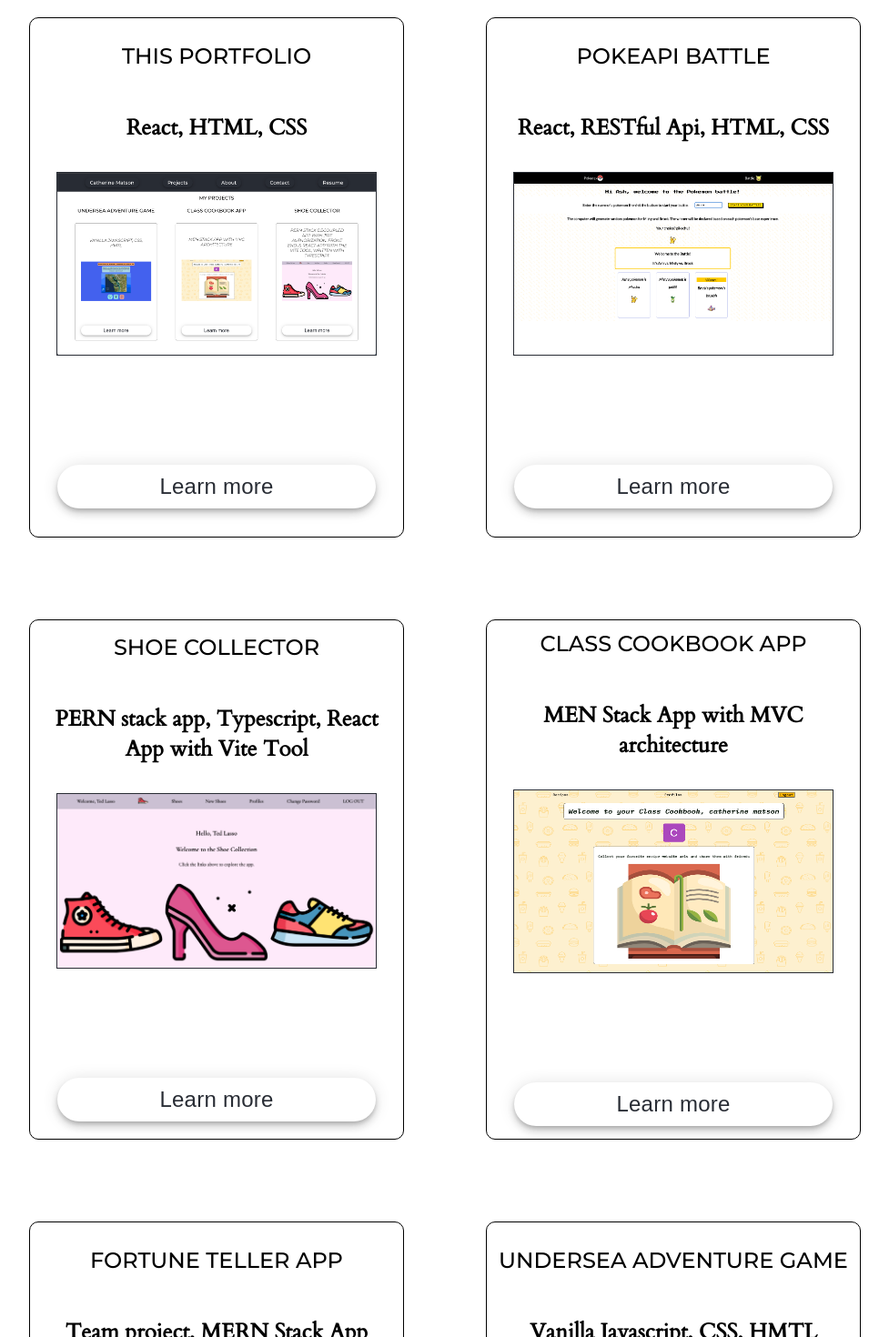
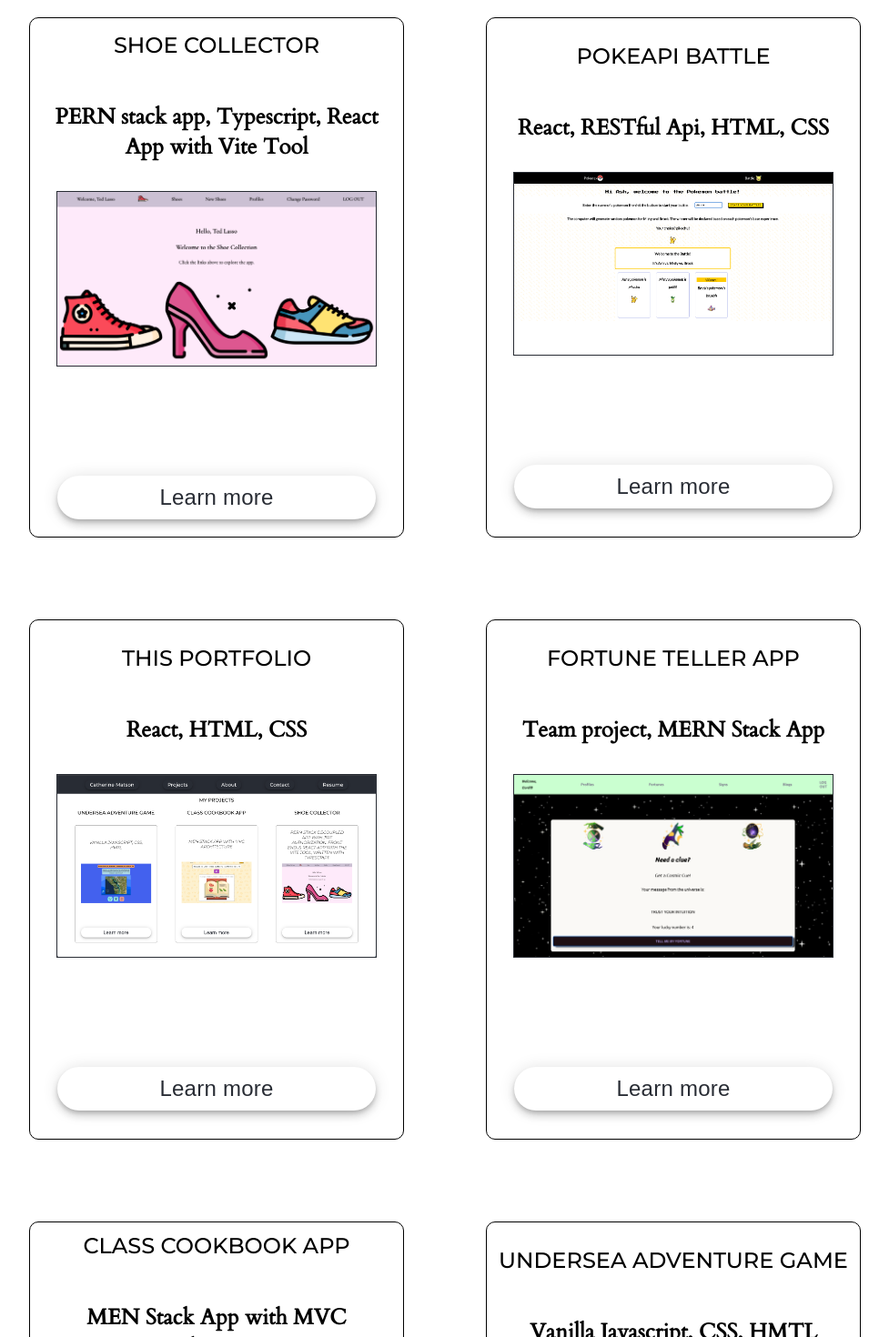
Before and after one commit to CCMatson/catherine-portfolio, a React (Create React App) app: page /projects in a window 1280 px wide. Shown: the part 160-1630 px from the top of the page at 91% size, without its empty margins (151-1128 px from the left). Built offline with nearby package versions, Linux system fonts and the light colour scheme; a web font is replaced by a local one.

Commit message:
update projects data page

```diff
--- a/src/data/projects.js
+++ b/src/data/projects.js
@@ -1,11 +1,11 @@
 const myProjects = [
-  {
-    title: 'This Portfolio',
-    technology: "React, HTML, CSS",
-    description: 'I created this portfolio using React, with deployment hosted by Netlify.',
-    image: '/Portfolio.png',
-    repositoryLink: 'https://github.com/CCMatson/catherine-portfolio',
-    deploymentLink: 'https://ccm-react-portfolio.netlify.app/'
+    {
+    title: 'Shoe Collector',
+    technology: "PERN stack app, Typescript, React App with Vite Tool",
+    description: 'Logged in users can add shoes to their collection, edit and delete. This app uses JWT authorization. The database storage is sequelize and PostgreSQL. Sample log in, email: "cb@gmail.com" password: "cb"',
+    image: '/ShoeCollectorLanding.png',
+    repositoryLink: 'https://github.com/CCMatson/shoes-front-end',
+    deploymentLink: 'https://shoe-collector.netlify.app/'
   },
   {
     title: 'PokeApi Battle',
@@ -15,29 +15,29 @@ const myProjects = [
     repositoryLink: 'https://github.com/CCMatson/pokeapi-react-practice',
     deploymentLink: 'https://pokeapi-game.netlify.app/'
   },
+    {
+    title: 'This Portfolio',
+    technology: "React, HTML, CSS",
+    description: 'I created this portfolio using React, with deployment hosted by Netlify. A unique feature is the code in the src/utilites folder that holds vanilla javascript functions to create the custom url for each profile page',
+    image: '/Portfolio.png',
+    repositoryLink: 'https://github.com/CCMatson/catherine-portfolio',
+    deploymentLink: 'https://ccm-react-portfolio.netlify.app/'
+  },
   {
-    title: 'Shoe Collector',
-    technology: "PERN stack app, Typescript, React App with Vite Tool",
-    description: 'Logged in users can add shoes to their collection, edit and delete. This app uses JWT authorization. The database storage is sequelize and PostgreSQL.',
-    image: '/ShoeCollectorLanding.png',
-    repositoryLink: 'https://github.com/CCMatson/shoes-front-end',
-    deploymentLink: 'https://shoe-collector.netlify.app/'
+    title: 'Fortune Teller App',
+    technology: "Team project, MERN Stack App",
+    description: 'This app was created by a team of 3 devs, where my role was "git manager" in charge of merging code, and writing the code for the front and back-end of our key data structure. Includes authorization with Google Oath and storage on MongoDB."Fortune Teller" is a positive entertainment app where users can create, edit, and delete fortunes that are later sent to other users who request a "random fortune from the universe"',
+    image: '/CosmicCueLanding.png',
+    repositoryLink: 'https://github.com/CCMatson/cosmic-cue-front-end',
+    deploymentLink: 'https://main--cosmic-cue.netlify.app/'
   },
   {
     title: 'Class Cookbook App',
     technology: "MEN Stack App with MVC architecture",
-    description: '"Class Cookbook" is modern update on the old-fashioned community cookbook. This app is a link collector inspired by Pinterest. Logged in users can add recipe url links to the app, edit and delete recipes, and review other users contributions. This app was created using MEN stack, with database storage supported by mongoose and MongoDB.',
+    description: '"Class Cookbook" is modern update on the old-fashioned community cookbook. This app is a link collector inspired by Pinterest. Logged in users can add recipe url links to the app, edit and delete recipes, and review other users contributions. This app was created using MEN stack, HTML, and CSS, with database storage supported by mongoose and MongoDB.',
     image: '/CookBook.png',
     repositoryLink: 'https://github.com/CCMatson/recipe-collector',
     deploymentLink: 'https://recipe-collector.fly.dev/'
-  },
-  {
-    title: 'Fortune Teller App',
-    technology: "Team project, MERN Stack App",
-    description: '"Fortune Teller" is a positive entertainment app where users can create, edit, and delete fortunes that are later sent to other users who request a "random fortune from the universe". This app was a group project, where my role was "git manager" in charge of merging code, and writing the code for the front and back-end of our key data structure. Includes authorization with Google Oath and storage on MongoDB.',
-    image: '/CosmicCueLanding.png',
-    repositoryLink: 'https://github.com/CCMatson/cosmic-cue-front-end',
-    deploymentLink: 'https://main--cosmic-cue.netlify.app/'
   },
   {
     title: "Undersea Adventure Game",
--- a/src/utilities/hyphenatedWords.js
+++ b/src/utilities/hyphenatedWords.js
@@ -1,7 +1,6 @@
 function hyphenatedWords (string){
   const title =string.toLowerCase().replace(/ /g, '-').replace(/'/g, '')
   console.log(title)
-
 return title
 }
 
```
Also changed, not shown: src/utilities/findProject.js (+0 -8 lines).
